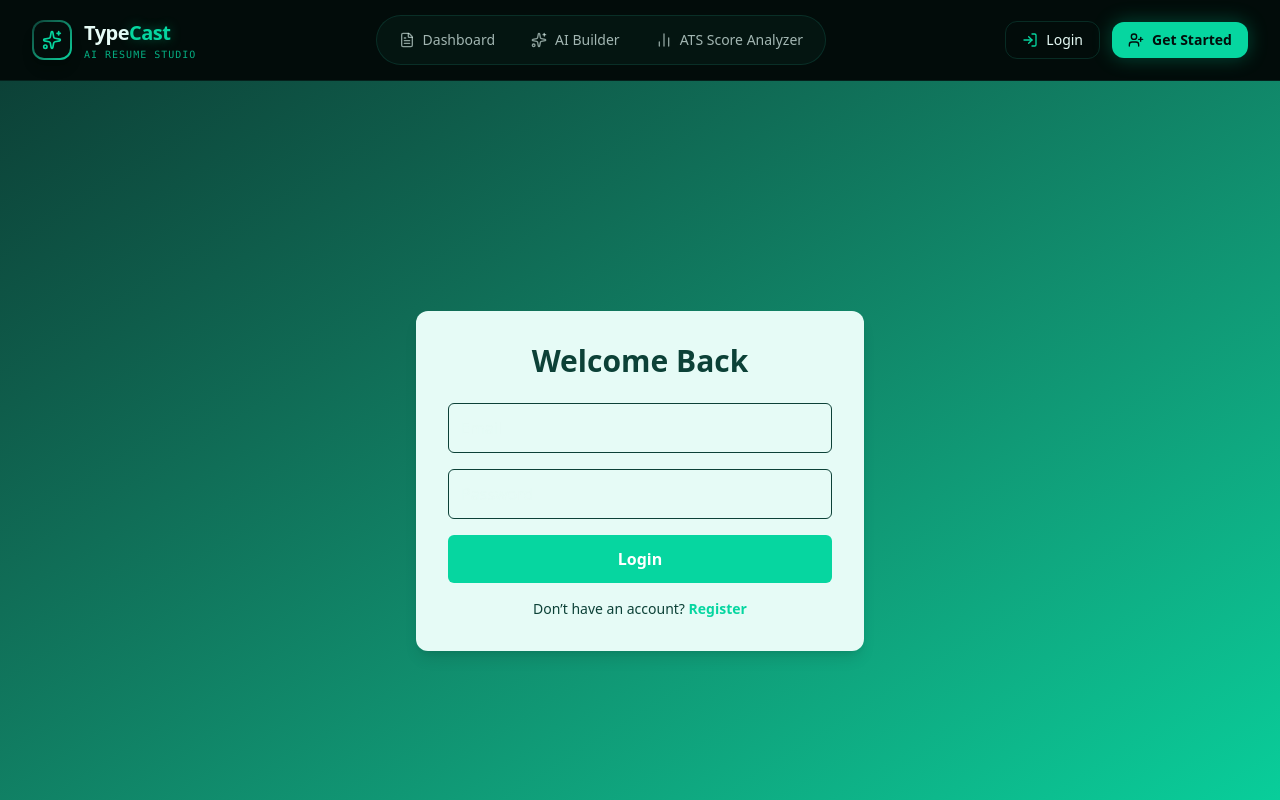
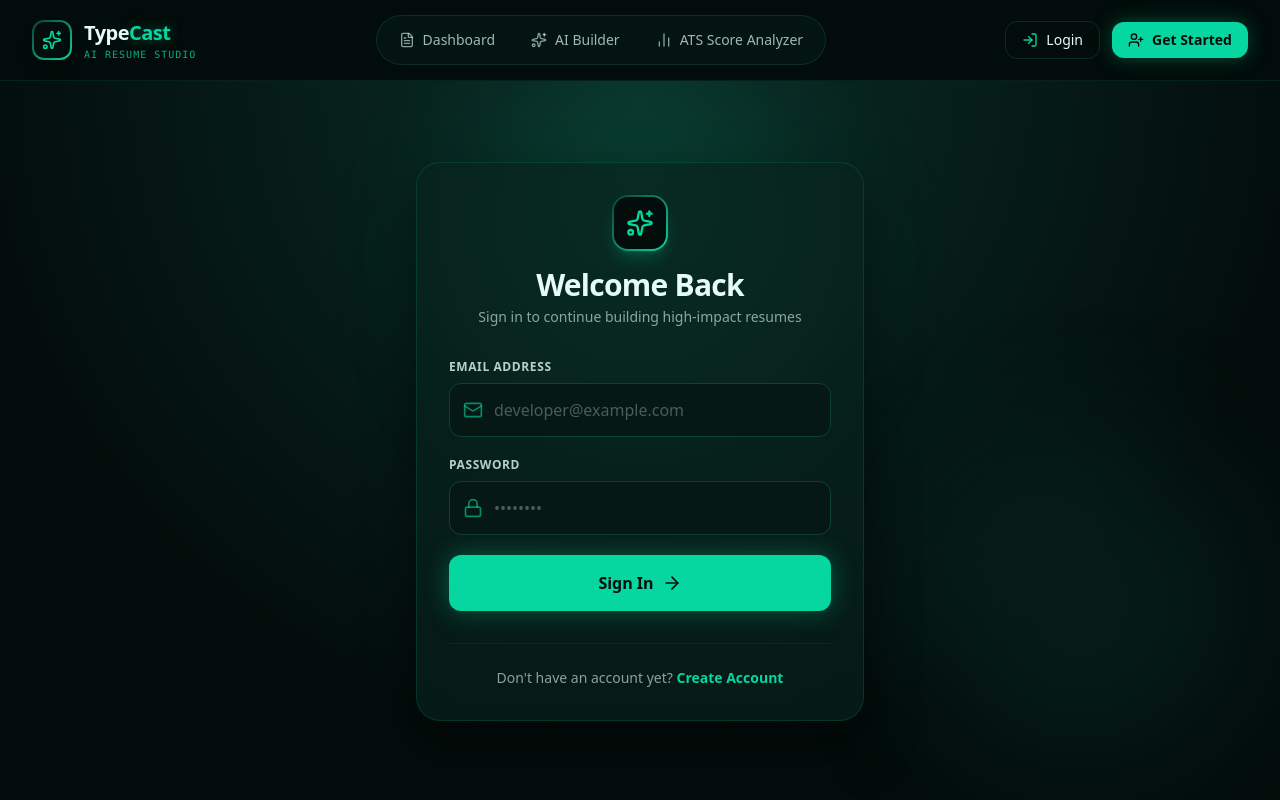
Before and after one commit to Ramiz1323/TypeCast, a Next.js app: page /auth/login in a window 1280 px wide. Shown: the top 800 px of the page. Built offline with nearby package versions, Linux system fonts and the light colour scheme.

Commit message:
feat(auth): redesign Login and Register pages with Monestra glassmorphism UI

```diff
--- a/src/app/auth/login/page.tsx
+++ b/src/app/auth/login/page.tsx
@@ -1,61 +1,163 @@
 "use client";
+
 import { useState } from "react";
+import { useRouter } from "next/navigation";
+import Link from "next/link";
 import { loginApi } from "@/apis/auth.api";
+import { Sparkles, Mail, Lock, ArrowRight, Loader2, AlertCircle, CheckCircle2 } from "lucide-react";
 
 export default function LoginPage() {
+  const router = Router();
   const [form, setForm] = useState({ email: "", password: "" });
+  const [loading, setLoading] = useState(false);
+  const [error, setError] = useState<string | null>(null);
+  const [success, setSuccess] = useState<string | null>(null);
 
   const handleChange = (e: React.ChangeEvent<HTMLInputElement>) => {
     setForm({ ...form, [e.target.name]: e.target.value });
+    if (error) setError(null);
   };
 
   const handleSubmit = async (e: React.FormEvent) => {
     e.preventDefault();
+    if (!form.email || !form.password) {
+      setError("Please fill in both email and password.");
+      return;
+    }
+
+    setLoading(true);
+    setError(null);
+
     try {
       await loginApi(form);
-      alert("Login successful!");
-    } catch {
-      alert("Login failed. Please check your credentials.");
+      setSuccess("Welcome back! Redirecting to dashboard...");
+      setTimeout(() => {
+        router.push("/dashboard");
+      }, 1000);
+    } catch (err: any) {
+      setError(
+        err?.response?.data?.message || "Login failed. Please verify your email and password."
+      );
+    } finally {
+      setLoading(false);
     }
   };
 
   return (
-    <div className="min-h-screen flex items-center justify-center bg-gradient-to-br from-[#0C4137] to-[#06D6A0]">
-      <div className="bg-[#E6FBF6] p-8 rounded-xl shadow-lg w-full max-w-md">
-        <h1 className="text-3xl font-semibold text-[#0C4137] mb-6 text-center">
+    <div className="min-h-[calc(100vh-80px)] flex items-center justify-center p-4 relative overflow-hidden bg-gradient-obsidian">
+
+      {/* Background Decorative Glow Blobs */}
+      <div className="absolute top-1/4 left-1/2 -translate-x-1/2 -translate-y-1/2 w-96 h-96 bg-[#06D6A0]/10 rounded-full blur-3xl pointer-events-none" />
+      <div className="absolute bottom-10 right-10 w-80 h-80 bg-[#0C4137]/30 rounded-full blur-3xl pointer-events-none" />
+
+      {/* Login Card */}
+      <div className="w-full max-w-md glass-card p-8 rounded-3xl border border-[#0C4137] shadow-[0_20px_50px_rgba(0,0,0,0.5)] relative z-10">
+
+        {/* Header Icon & Title */}
+        <div className="text-center mb-8">
+          <div className="w-14 h-14 mx-auto mb-4 rounded-2xl bg-gradient-to-br from-[#0C4137] to-[#06D6A0] p-0.5 shadow-lg shadow-[#06D6A0]/20 flex items-center justify-center">
+            <div className="w-full h-full bg-[#030D0B] rounded-[14px] flex items-center justify-center">
+              <Sparkles className="w-7 h-7 text-[#06D6A0]" />
+            </div>
+          </div>
+          <h1 className="text-2xl sm:text-3xl font-bold text-[#E6FBF6] tracking-tight">
             Welcome Back
           </h1>
-        <form onSubmit={handleSubmit} className="space-y-4">
+          <p className="text-sm text-[#E6FBF6]/60 mt-1">
+            Sign in to continue building high-impact resumes
+          </p>
+        </div>
+
+        {/* Feedback Banners */}
+        {error && (
+          <div className="mb-6 p-4 rounded-xl bg-red-950/50 border border-red-500/30 text-red-200 text-sm flex items-start gap-3 animate-in fade-in">
+            <AlertCircle className="w-5 h-5 text-red-400 shrink-0 mt-0.5" />
+            <span>{error}</span>
+          </div>
+        )}
+
+        {success && (
+          <div className="mb-6 p-4 rounded-xl bg-[#0C4137]/60 border border-[#06D6A0]/50 text-[#06D6A0] text-sm flex items-start gap-3 animate-in fade-in">
+            <CheckCircle2 className="w-5 h-5 shrink-0 mt-0.5" />
+            <span>{success}</span>
+          </div>
+        )}
+
+        {/* Form */}
+        <form onSubmit={handleSubmit} className="space-y-5">
+          <div>
+            <label className="block text-xs font-semibold text-[#E6FBF6]/80 uppercase tracking-wider mb-2">
+              Email Address
+            </label>
+            <div className="relative">
+              <Mail className="w-5 h-5 absolute left-3.5 top-1/2 -translate-y-1/2 text-[#06D6A0]/60" />
               <input
                 type="email"
                 name="email"
-            placeholder="Email"
+                placeholder="developer@example.com"
                 value={form.email}
                 onChange={handleChange}
-            className="w-full p-3 rounded-md border border-[#0C4137] focus:outline-none focus:ring-2 focus:ring-[#06D6A0]"
+                disabled={loading}
+                className="w-full pl-11 pr-4 py-3.5 rounded-xl bg-[#061814] border border-[#0C4137] text-[#E6FBF6] placeholder-[#E6FBF6]/30 focus:outline-none focus:border-[#06D6A0] focus:ring-1 focus:ring-[#06D6A0] transition-all disabled:opacity-50"
               />
+            </div>
+          </div>
+
+          <div>
+            <label className="block text-xs font-semibold text-[#E6FBF6]/80 uppercase tracking-wider mb-2">
+              Password
+            </label>
+            <div className="relative">
+              <Lock className="w-5 h-5 absolute left-3.5 top-1/2 -translate-y-1/2 text-[#06D6A0]/60" />
               <input
                 type="password"
                 name="password"
-            placeholder="Password"
+                placeholder="••••••••"
                 value={form.password}
                 onChange={handleChange}
-            className="w-full p-3 rounded-md border border-[#0C4137] focus:outline-none focus:ring-2 focus:ring-[#06D6A0]"
+                disabled={loading}
+                className="w-full pl-11 pr-4 py-3.5 rounded-xl bg-[#061814] border border-[#0C4137] text-[#E6FBF6] placeholder-[#E6FBF6]/30 focus:outline-none focus:border-[#06D6A0] focus:ring-1 focus:ring-[#06D6A0] transition-all disabled:opacity-50"
               />
+            </div>
+          </div>
+
           <button
             type="submit"
-            className="w-full bg-[#06D6A0] text-white font-semibold py-3 rounded-md hover:bg-[#0C4137] transition-colors"
+            disabled={loading}
+            className="w-full py-4 px-6 rounded-xl font-semibold text-[#030D0B] bg-[#06D6A0] hover:bg-[#05b88a] shadow-[0_0_25px_rgba(6,214,160,0.35)] hover:shadow-[0_0_35px_rgba(6,214,160,0.5)] transition-all flex items-center justify-center gap-2 group disabled:opacity-60 cursor-pointer"
           >
-            Login
+            {loading ? (
+              <>
+                <Loader2 className="w-5 h-5 animate-spin" />
+                <span>Signing in...</span>
+              </>
+            ) : (
+              <>
+                <span>Sign In</span>
+                <ArrowRight className="w-5 h-5 group-hover:translate-x-1 transition-transform" />
+              </>
+            )}
           </button>
         </form>
-        <p className="mt-4 text-center text-sm text-[#0C4137]">
-          Don’t have an account?{" "}
-          <a href="/register" className="text-[#06D6A0] font-semibold hover:underline">
-            Register
-          </a>
+
+        {/* Footer Link */}
+        <div className="mt-8 pt-6 border-t border-[#0C4137]/40 text-center">
+          <p className="text-sm text-[#E6FBF6]/60">
+            Don't have an account yet?{" "}
+            <Link
+              href="/auth/register"
+              className="text-[#06D6A0] font-semibold hover:underline inline-flex items-center gap-1"
+            >
+              Create Account
+            </Link>
           </p>
+        </div>
+
       </div>
     </div>
   );
 }
+
+function Router() {
+  return useRouter();
+}
--- a/src/app/auth/register/page.tsx
+++ b/src/app/auth/register/page.tsx
@@ -1,62 +1,182 @@
 "use client";
+
+import { useState } from "react";
+import { useRouter } from "next/navigation";
+import Link from "next/link";
 import { registerApi } from "@/apis/auth.api";
-import { useState } from "react";
+import { Sparkles, User, Mail, Lock, ArrowRight, Loader2, AlertCircle, CheckCircle2 } from "lucide-react";
 
 export default function RegisterPage() {
+  const router = useRouter();
   const [form, setForm] = useState({ name: "", email: "", password: "" });
+  const [loading, setLoading] = useState(false);
+  const [error, setError] = useState<string | null>(null);
+  const [success, setSuccess] = useState<string | null>(null);
 
   const handleChange = (e: React.ChangeEvent<HTMLInputElement>) => {
     setForm({ ...form, [e.target.name]: e.target.value });
+    if (error) setError(null);
   };
 
   const handleSubmit = async (e: React.FormEvent) => {
     e.preventDefault();
+
+    if (!form.name || !form.email || !form.password) {
+      setError("Please fill in all fields.");
+      return;
+    }
+
+    if (form.password.length < 6) {
+      setError("Password must be at least 6 characters long.");
+      return;
+    }
+
+    setLoading(true);
+    setError(null);
+
     try {
       await registerApi(form);
-      alert("Registration successful!");
-    } catch {
-      alert("Registration failed. Please try again.");
+      setSuccess("Account created successfully! Redirecting to login...");
+      setTimeout(() => {
+        router.push("/auth/login");
+      }, 1200);
+    } catch (err: any) {
+      setError(
+        err?.response?.data?.message || "Registration failed. Email may already be in use."
+      );
+    } finally {
+      setLoading(false);
     }
   };
 
   return (
-    <div className="min-h-screen flex items-center justify-center bg-gradient-to-br from-[#0C4137] to-[#06D6A0]">
-      <div className="bg-[#E6FBF6] p-8 rounded-xl shadow-lg w-full max-w-md">
-        <h1 className="text-3xl font-semibold text-[#0C4137] mb-6 text-center">
+    <div className="min-h-[calc(100vh-80px)] flex items-center justify-center p-4 relative overflow-hidden bg-gradient-obsidian">
+
+      {/* Background Glow Blobs */}
+      <div className="absolute top-1/3 right-1/4 w-96 h-96 bg-[#06D6A0]/10 rounded-full blur-3xl pointer-events-none" />
+      <div className="absolute bottom-10 left-10 w-80 h-80 bg-[#0C4137]/40 rounded-full blur-3xl pointer-events-none" />
+
+      {/* Register Card */}
+      <div className="w-full max-w-md glass-card p-8 rounded-3xl border border-[#0C4137] shadow-[0_20px_50px_rgba(0,0,0,0.5)] relative z-10">
+
+        {/* Header Icon & Title */}
+        <div className="text-center mb-8">
+          <div className="w-14 h-14 mx-auto mb-4 rounded-2xl bg-gradient-to-br from-[#0C4137] to-[#06D6A0] p-0.5 shadow-lg shadow-[#06D6A0]/20 flex items-center justify-center">
+            <div className="w-full h-full bg-[#030D0B] rounded-[14px] flex items-center justify-center">
+              <Sparkles className="w-7 h-7 text-[#06D6A0]" />
+            </div>
+          </div>
+          <h1 className="text-2xl sm:text-3xl font-bold text-[#E6FBF6] tracking-tight">
             Create Your Account
           </h1>
+          <p className="text-sm text-[#E6FBF6]/60 mt-1">
+            Join TypeCast to build AI-enhanced engineering resumes
+          </p>
+        </div>
+
+        {/* Feedback Banners */}
+        {error && (
+          <div className="mb-6 p-4 rounded-xl bg-red-950/50 border border-red-500/30 text-red-200 text-sm flex items-start gap-3 animate-in fade-in">
+            <AlertCircle className="w-5 h-5 text-red-400 shrink-0 mt-0.5" />
+            <span>{error}</span>
+          </div>
+        )}
+
+        {success && (
+          <div className="mb-6 p-4 rounded-xl bg-[#0C4137]/60 border border-[#06D6A0]/50 text-[#06D6A0] text-sm flex items-start gap-3 animate-in fade-in">
+            <CheckCircle2 className="w-5 h-5 shrink-0 mt-0.5" />
+            <span>{success}</span>
+          </div>
+        )}
+
+        {/* Form */}
         <form onSubmit={handleSubmit} className="space-y-4">
+          <div>
+            <label className="block text-xs font-semibold text-[#E6FBF6]/80 uppercase tracking-wider mb-1.5">
+              Full Name
+            </label>
+            <div className="relative">
+              <User className="w-5 h-5 absolute left-3.5 top-1/2 -translate-y-1/2 text-[#06D6A0]/60" />
               <input
                 type="text"
                 name="name"
-            placeholder="Full Name"
+                placeholder="Alex Mercer"
                 value={form.name}
                 onChange={handleChange}
-            className="w-full p-3 rounded-md border border-[#0C4137] focus:outline-none focus:ring-2 focus:ring-[#06D6A0]"
+                disabled={loading}
+                className="w-full pl-11 pr-4 py-3.5 rounded-xl bg-[#061814] border border-[#0C4137] text-[#E6FBF6] placeholder-[#E6FBF6]/30 focus:outline-none focus:border-[#06D6A0] focus:ring-1 focus:ring-[#06D6A0] transition-all disabled:opacity-50"
               />
+            </div>
+          </div>
+
+          <div>
+            <label className="block text-xs font-semibold text-[#E6FBF6]/80 uppercase tracking-wider mb-1.5">
+              Email Address
+            </label>
+            <div className="relative">
+              <Mail className="w-5 h-5 absolute left-3.5 top-1/2 -translate-y-1/2 text-[#06D6A0]/60" />
               <input
                 type="email"
                 name="email"
-            placeholder="Email"
+                placeholder="alex@example.com"
                 value={form.email}
                 onChange={handleChange}
-            className="w-full p-3 rounded-md border border-[#0C4137] focus:outline-none focus:ring-2 focus:ring-[#06D6A0]"
+                disabled={loading}
+                className="w-full pl-11 pr-4 py-3.5 rounded-xl bg-[#061814] border border-[#0C4137] text-[#E6FBF6] placeholder-[#E6FBF6]/30 focus:outline-none focus:border-[#06D6A0] focus:ring-1 focus:ring-[#06D6A0] transition-all disabled:opacity-50"
               />
+            </div>
+          </div>
+
+          <div>
+            <label className="block text-xs font-semibold text-[#E6FBF6]/80 uppercase tracking-wider mb-1.5">
+              Password
+            </label>
+            <div className="relative">
+              <Lock className="w-5 h-5 absolute left-3.5 top-1/2 -translate-y-1/2 text-[#06D6A0]/60" />
               <input
                 type="password"
                 name="password"
-            placeholder="Password"
+                placeholder="At least 6 characters"
                 value={form.password}
                 onChange={handleChange}
-            className="w-full p-3 rounded-md border border-[#0C4137] focus:outline-none focus:ring-2 focus:ring-[#06D6A0]"
+                disabled={loading}
+                className="w-full pl-11 pr-4 py-3.5 rounded-xl bg-[#061814] border border-[#0C4137] text-[#E6FBF6] placeholder-[#E6FBF6]/30 focus:outline-none focus:border-[#06D6A0] focus:ring-1 focus:ring-[#06D6A0] transition-all disabled:opacity-50"
               />
+            </div>
+          </div>
+
           <button
             type="submit"
-            className="w-full bg-[#06D6A0] text-white font-semibold py-3 rounded-md hover:bg-[#0C4137] transition-colors"
+            disabled={loading}
+            className="w-full py-4 px-6 mt-2 rounded-xl font-semibold text-[#030D0B] bg-[#06D6A0] hover:bg-[#05b88a] shadow-[0_0_25px_rgba(6,214,160,0.35)] hover:shadow-[0_0_35px_rgba(6,214,160,0.5)] transition-all flex items-center justify-center gap-2 group disabled:opacity-60 cursor-pointer"
           >
-            Register
+            {loading ? (
+              <>
+                <Loader2 className="w-5 h-5 animate-spin" />
+                <span>Creating Account...</span>
+              </>
+            ) : (
+              <>
+                <span>Register Now</span>
+                <ArrowRight className="w-5 h-5 group-hover:translate-x-1 transition-transform" />
+              </>
+            )}
           </button>
         </form>
+
+        {/* Footer Link */}
+        <div className="mt-8 pt-6 border-t border-[#0C4137]/40 text-center">
+          <p className="text-sm text-[#E6FBF6]/60">
+            Already have an account?{" "}
+            <Link
+              href="/auth/login"
+              className="text-[#06D6A0] font-semibold hover:underline inline-flex items-center gap-1"
+            >
+              Sign In
+            </Link>
+          </p>
+        </div>
+
       </div>
     </div>
   );
```
Lines whose indentation alone changed are shown as unchanged.
